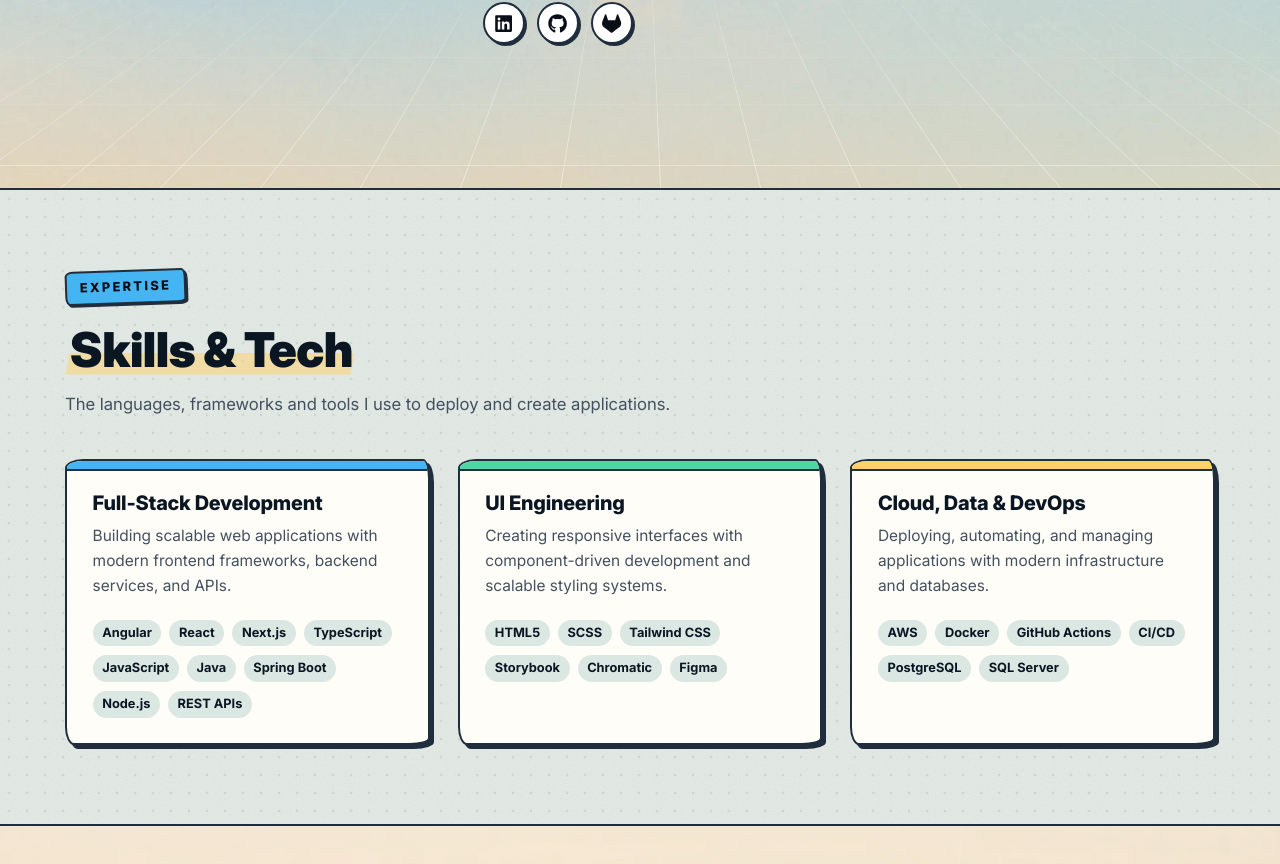
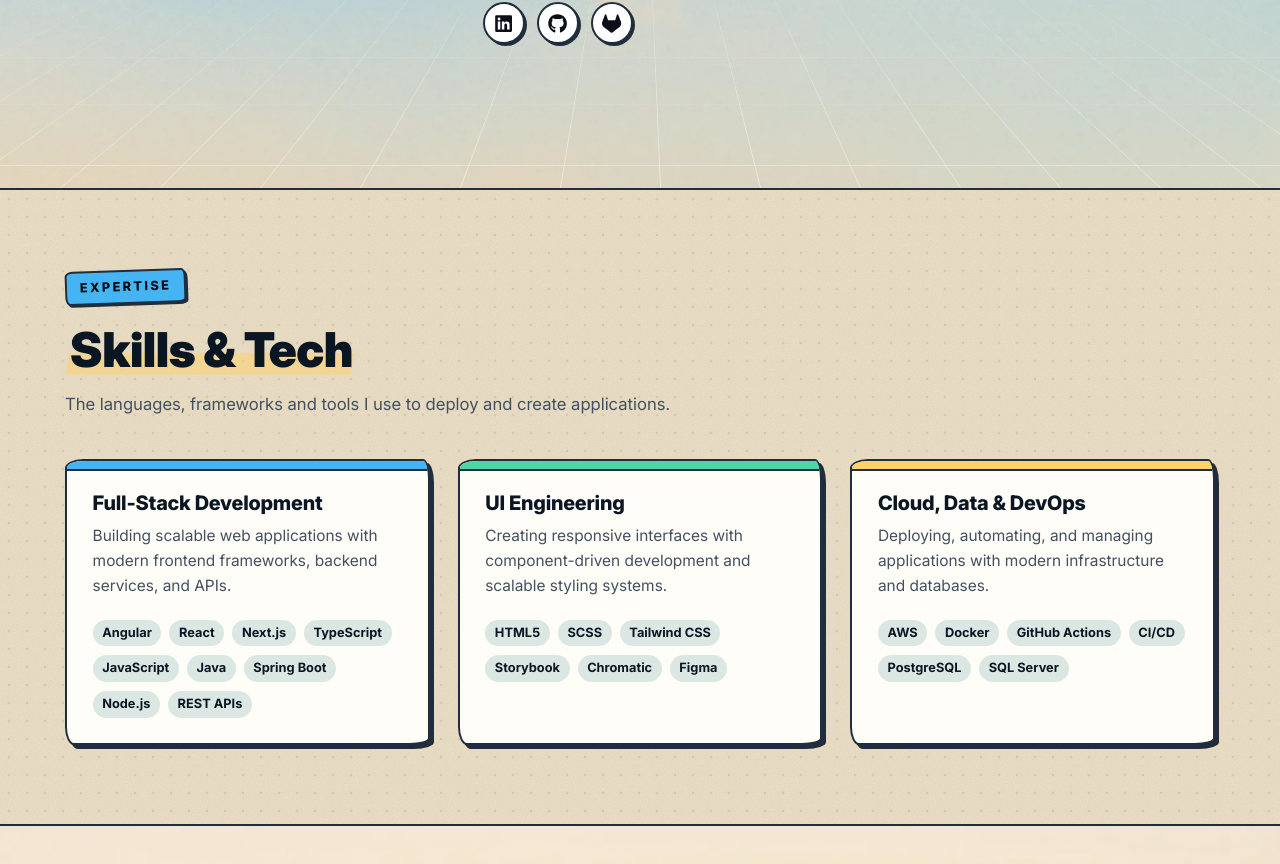
Before and after one commit to dylanduley/personal-website-angular, an Angular app: page / in a window 1280 px wide. Shown: the part 456-1320 px from the top of the page. Built offline with nearby package versions, Linux system fonts and the light colour scheme.

Commit message:
Give the Skills section a sand background

```diff
--- a/src/app/components/skills-section/skill-section.component.html
+++ b/src/app/components/skills-section/skill-section.component.html
@@ -1,4 +1,4 @@
-<section class="section section--dots" id="skills">
+<section class="section section--dots section--sand" id="skills">
   <div class="container">
     <app-section-header
       label="Expertise"
--- a/src/styles.scss
+++ b/src/styles.scss
@@ -18,6 +18,7 @@
   --bg: #1c1a16;
   --bg-alt: #1e2520;
   --bg-art: #2a2120;
+  --bg-sand: #28231b;
   --surface: #2b2925;
   --text: #f4f1ea;
   --text-muted: #bfb9ae;
@@ -52,6 +53,7 @@
   --bg: #f7efe1;
   --bg-alt: #e6ede8;
   --bg-art: #f1e6e2;
+  --bg-sand: #ecdfc6;
   --surface: var(--paper);
   --text: #0a1622;
   --text-muted: #43505f;
@@ -158,6 +160,10 @@ html:has(dialog.lightbox[open]) {
     18px 18px,
     auto,
     auto;
+}
+
+.section--sand {
+  background-color: var(--bg-sand);
 }
 
 .section--art {
```
